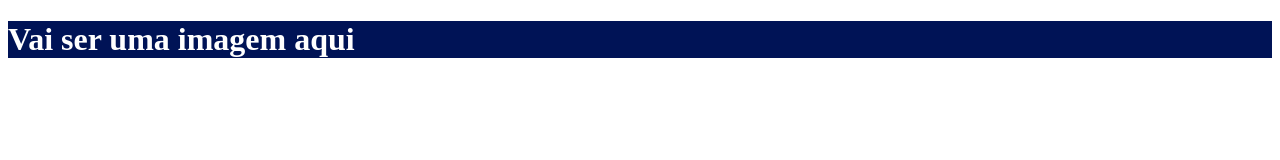
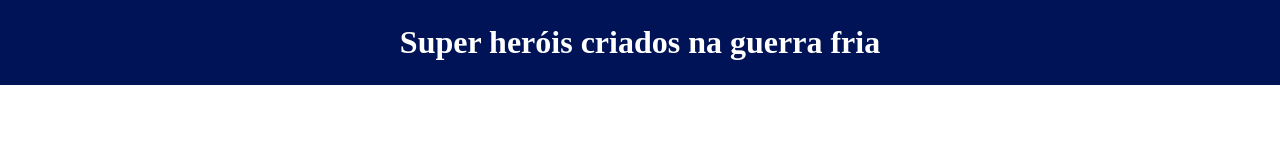
Before and after one commit to A5gel1na/SUPER-HEROS-site, a plain HTML site: page index.html in a window 1280 px wide. Drawn offline with Linux system fonts and the light colour scheme.

Commit message:
tentando arrumar o título

```diff
--- a/index.html
+++ b/index.html
@@ -9,7 +9,7 @@
 </head>
 <body>
     <header>
-        <h1>Vai ser uma imagem aqui</h1>
+        <h1 class="título">Super heróis criados na guerra fria</h1>
     </header>
 
 </body>
--- a/style.css
+++ b/style.css
@@ -1,4 +1,17 @@
+*{
+    margin: 0;
+    padding: 0;
+}
+
 header{
     background-color: #001356;
     color: #FFFFFF;
+    display: flex;
+    justify-content: space-around;
+    align-items: center;
+    padding: 24px 0;
+
+
 }
+
+img{}
```
